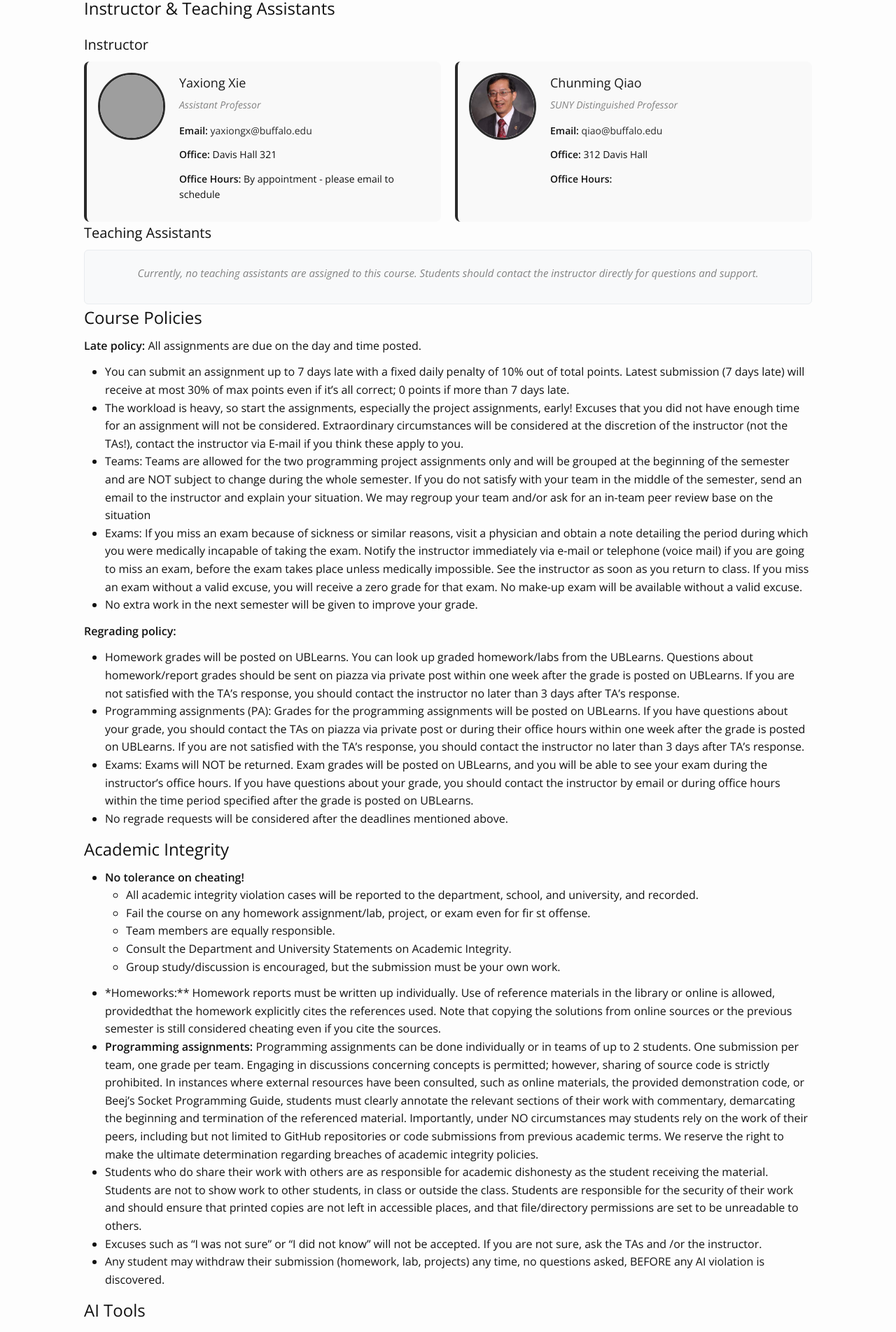
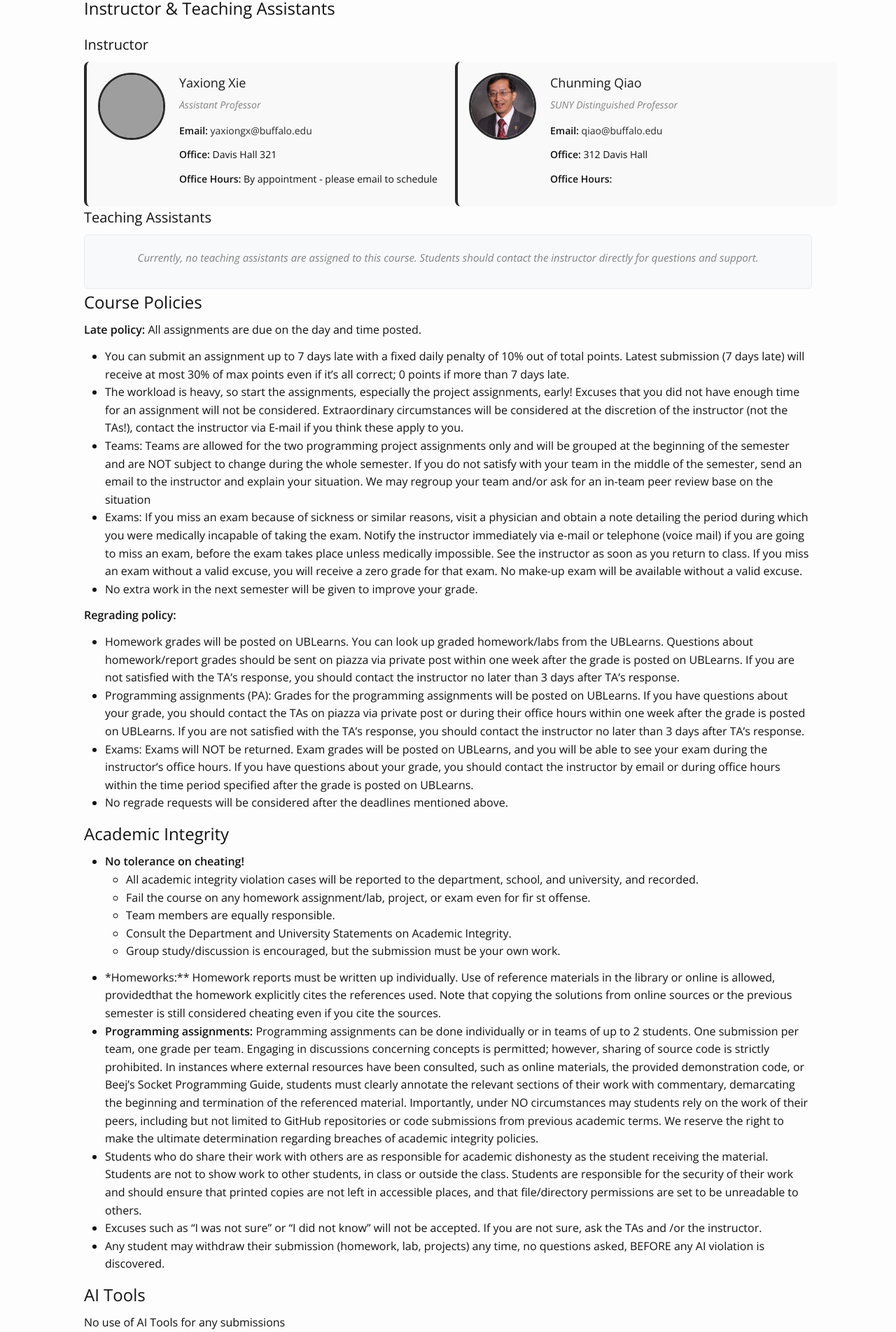
Before and after one commit to xieyaxiongfly/CSE589_UB_SP26, a Jekyll site: the page built from index.md, in a window 1280 px wide. Shown: the part 1287-3191 px from the top of the page at 70% size. Built offline with Jekyll 4.4.1, drawn with Linux system fonts in a browser that asks for light colours; nearby versions of some CDN libraries; our own code applies the rules of GitHub Pages for plain Markdown files; grey boxes are pictures that could not be loaded.

Commit message:
update to the SOTA

```diff
--- a/_sass/_base.scss
+++ b/_sass/_base.scss
@@ -658,8 +658,8 @@ a.tosu {
     gap: 20px;
 }
 
-.instructor-section.instructor-multi {
-    display: grid;
+.people-section .instructor-section.instructor-multi {
+    display: grid !important;
     grid-template-columns: repeat(2, minmax(0, 1fr));
     gap: 20px;
 }
@@ -675,6 +675,7 @@ a.tosu {
 }
 
 .people-section .instructor-section.instructor-multi .instructor-card {
+    width: 100%;
     margin-bottom: 0;
     padding: 16px;
 }
```
